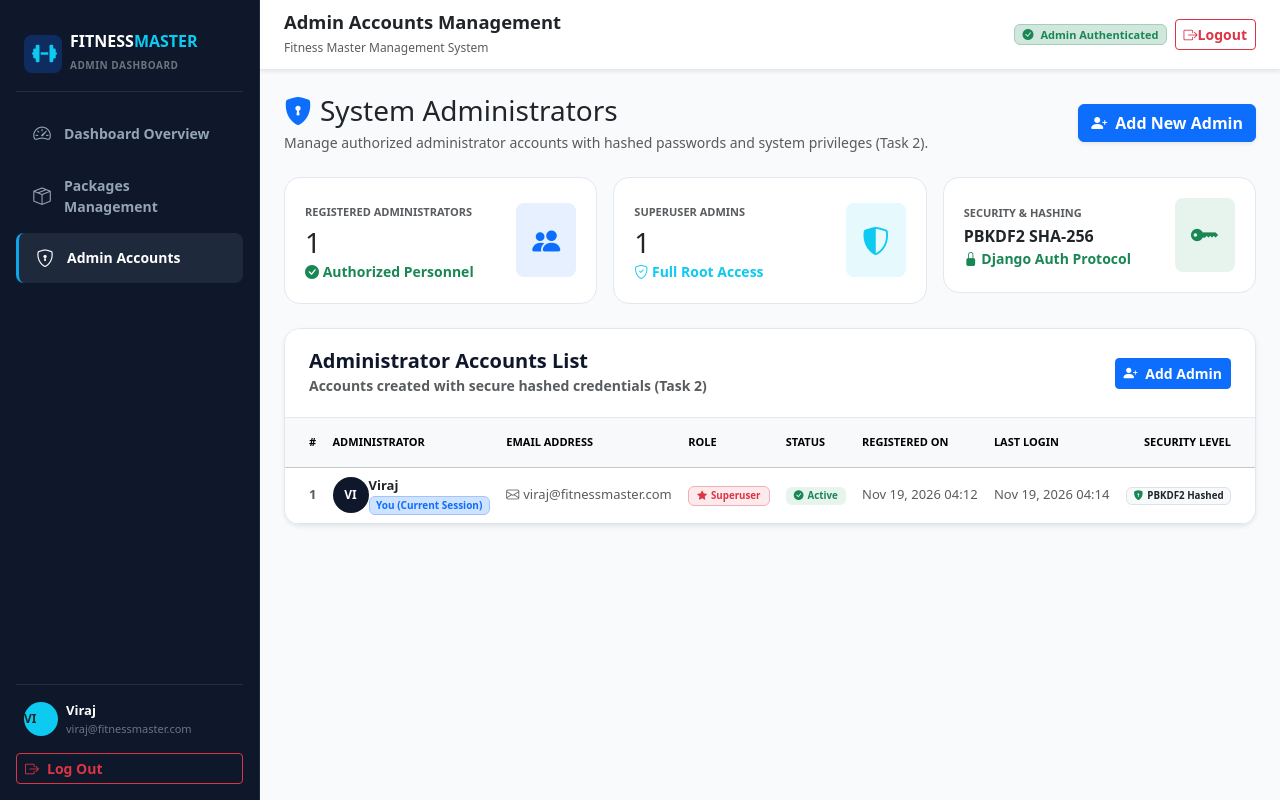
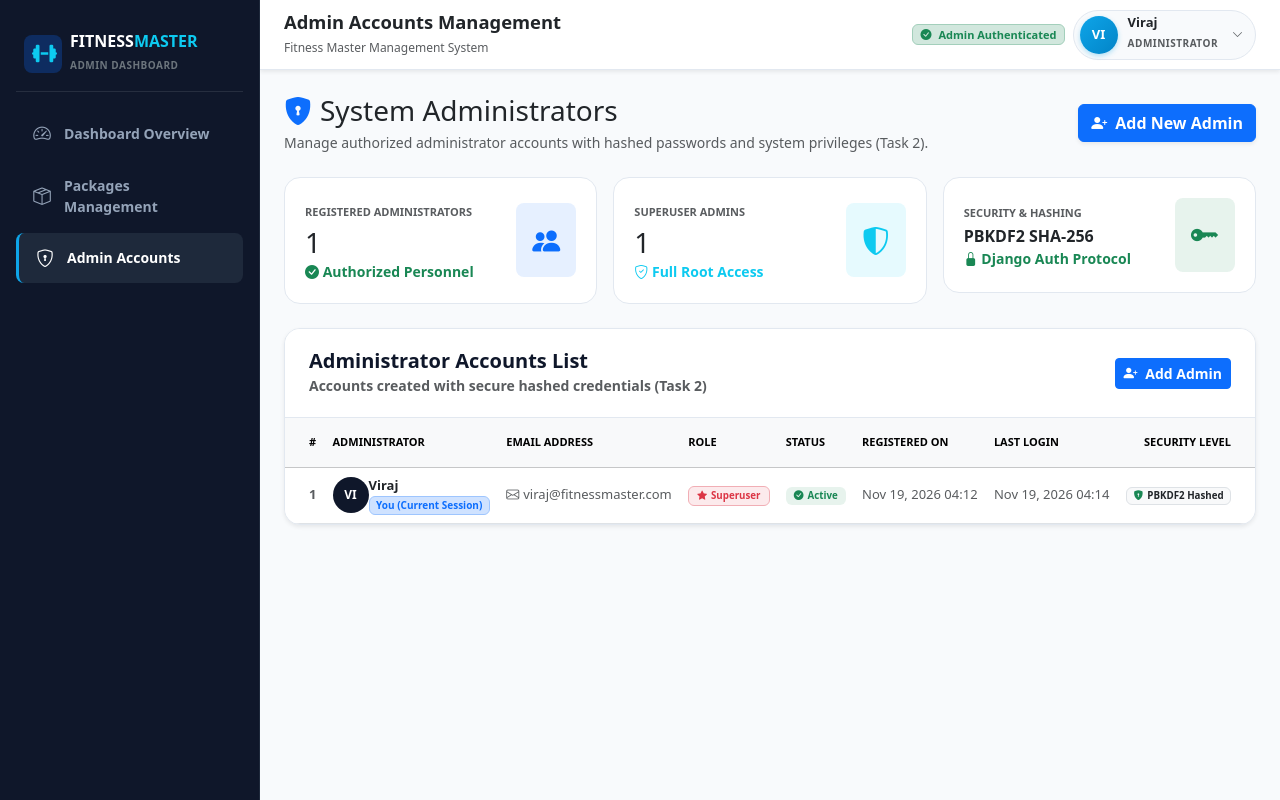
Before and after one commit to virudobariya24/Fitness_Master, a Django app: page /admins/ in a window 1280 px wide. Run offline with Django 5.2, Linux system fonts and the light colour scheme; a user stored in the database is signed in; data comes from the database, SQL or seed files in the repository.

Commit message:
Move profile from sidebar to header with mouse hover dropdown for logout and optimize mobile responsiveness

```diff
--- a/templates/base.html
+++ b/templates/base.html
@@ -101,7 +101,83 @@
     .admin-navbar {
       background-color: #ffffff;
       border-bottom: 1px solid var(--fm-border);
-      height: 70px;
+      min-height: 70px;
+      z-index: 1020;
+    }
+
+    /* Header Profile Pill & Hover Dropdown */
+    .profile-dropdown {
+      position: relative;
+    }
+
+    .profile-pill {
+      background: #f8fafc;
+      border: 1px solid var(--fm-border);
+      border-radius: 50px;
+      padding: 5px 12px 5px 6px;
+      display: inline-flex;
+      align-items: center;
+      gap: 10px;
+      text-decoration: none;
+      color: #1e293b;
+      cursor: pointer;
+      transition: all 0.2s ease;
+    }
+
+    .profile-pill:hover,
+    .profile-pill:focus,
+    .profile-dropdown.show .profile-pill {
+      background: #f1f5f9;
+      border-color: #cbd5e1;
+      color: #0f172a;
+    }
+
+    .profile-avatar-circle {
+      width: 38px;
+      height: 38px;
+      border-radius: 50%;
+      background: linear-gradient(135deg, #0ea5e9, #0284c7);
+      color: #ffffff;
+      font-weight: 700;
+      font-size: 13px;
+      display: flex;
+      align-items: center;
+      justify-content: center;
+      box-shadow: 0 2px 5px rgba(14, 165, 233, 0.3);
+    }
+
+    .profile-dropdown-menu {
+      min-width: 260px;
+      border-radius: 14px;
+      border: 1px solid var(--fm-border);
+      box-shadow: 0 10px 30px rgba(0, 0, 0, 0.12);
+      padding: 8px;
+      right: 0 !important;
+      left: auto !important;
+      top: 100%;
+      margin-top: 6px !important;
+    }
+
+    /* Desktop Hover Trigger */
+    @media (min-width: 768px) {
+      .profile-dropdown:hover .profile-dropdown-menu {
+        display: block;
+        opacity: 1;
+        visibility: visible;
+        transform: translateY(0);
+      }
+      .profile-dropdown .profile-dropdown-menu {
+        display: block;
+        opacity: 0;
+        visibility: hidden;
+        transform: translateY(6px);
+        transition: opacity 0.2s ease, transform 0.2s ease, visibility 0.2s;
+      }
+      .profile-dropdown-menu:hover {
+        display: block;
+        opacity: 1;
+        visibility: visible;
+      }
     }
 
     /* Stat Cards */
@@ -181,22 +257,6 @@
         </a>
       </li>
     </ul>
-
-    <!-- Bottom Admin Info & Logout -->
-    <div class="border-top border-secondary border-opacity-25 pt-3 mt-3">
-      <div class="d-flex align-items-center gap-2 px-2 mb-3">
-        <div class="rounded-circle bg-info text-dark fw-bold d-flex align-items-center justify-center" style="width: 34px; height: 34px; font-size: 12px;">
-          {{ request.user.username|slice:":2"|upper }}
-        </div>
-        <div class="overflow-hidden">
-          <div class="text-white fw-bold text-truncate" style="font-size: 13px;">{{ request.user.username }}</div>
-          <div class="text-secondary text-truncate" style="font-size: 11px;">{{ request.user.email }}</div>
-        </div>
-      </div>
-      <a href="{% url 'logout' %}" class="btn btn-outline-danger btn-sm w-100 fw-bold d-flex align-items-center justify-center gap-2">
-        <i class="bi bi-box-arrow-right"></i> Log Out
-      </a>
-    </div>
   </aside>
 
   <!-- Mobile Offcanvas Sidebar -->
@@ -250,14 +310,67 @@
         </div>
       </div>
 
-      <!-- Right Header Actions -->
+      <!-- Right Header: Admin Profile with Hover Dropdown & Logout -->
       <div class="d-flex align-items-center gap-2">
-        <span class="badge bg-success-subtle text-success border border-success-subtle d-none d-md-inline-block px-2.5 py-1.5" style="font-size: 11px;">
+        <span class="badge bg-success-subtle text-success border border-success-subtle d-none d-lg-inline-block px-2.5 py-1.5" style="font-size: 11px;">
           <i class="bi bi-check-circle-fill me-1"></i> Admin Authenticated
         </span>
-        <a href="{% url 'logout' %}" class="btn btn-sm btn-outline-danger fw-bold d-flex align-items-center gap-1.5" title="Log Out">
-          <i class="bi bi-box-arrow-right"></i> <span class="d-none d-sm-inline">Logout</span>
-        </a>
+
+        <!-- Profile Dropdown Component (Opens on Mouse Hover & Click) -->
+        <div class="dropdown profile-dropdown">
+          <div class="profile-pill" id="adminHeaderProfile" role="button" data-bs-toggle="dropdown" aria-expanded="false" tabindex="0">
+            <div class="profile-avatar-circle">
+              {{ request.user.username|slice:":2"|upper }}
+            </div>
+            <div class="d-none d-sm-block text-start pe-1">
+              <div class="fw-bold text-dark lh-1" style="font-size: 13px;">{{ request.user.username }}</div>
+              <small class="text-muted text-uppercase fw-semibold" style="font-size: 10px; letter-spacing: 0.5px;">Administrator</small>
+            </div>
+            <i class="bi bi-chevron-down text-muted" style="font-size: 11px;"></i>
+          </div>
+
+          <!-- Dropdown Menu -->
+          <ul class="dropdown-menu dropdown-menu-end profile-dropdown-menu shadow-lg border-0" aria-labelledby="adminHeaderProfile">
+            <!-- Profile Info Header -->
+            <li class="px-3 py-2.5 border-bottom mb-2 bg-light rounded-top-3">
+              <div class="d-flex align-items-center gap-2.5">
+                <div class="profile-avatar-circle" style="width: 38px; height: 38px; font-size: 13px;">
+                  {{ request.user.username|slice:":2"|upper }}
+                </div>
+                <div class="overflow-hidden">
+                  <div class="fw-bold text-dark text-truncate" style="font-size: 14px;">{{ request.user.username }}</div>
+                  <div class="text-muted text-truncate" style="font-size: 11px;">{{ request.user.email }}</div>
+                </div>
+              </div>
+            </li>
+
+            <!-- Quick Navigation Options -->
+            <li>
+              <a class="dropdown-item rounded-2 py-2 fw-semibold d-flex align-items-center gap-2 text-secondary" href="{% url 'admin_dashboard' %}">
+                <i class="bi bi-speedometer2 text-primary"></i> Dashboard Overview
+              </a>
+            </li>
+            <li>
+              <a class="dropdown-item rounded-2 py-2 fw-semibold d-flex align-items-center gap-2 text-secondary" href="{% url 'packages_list' %}">
+                <i class="bi bi-box-seam text-info"></i> Packages Management
+              </a>
+            </li>
+            <li>
+              <a class="dropdown-item rounded-2 py-2 fw-semibold d-flex align-items-center gap-2 text-secondary" href="{% url 'admin_accounts' %}">
+                <i class="bi bi-shield-lock text-success"></i> Admin Accounts
+              </a>
+            </li>
+
+            <li><hr class="dropdown-divider my-2"></li>
+
+            <!-- Logout Option -->
+            <li>
+              <a class="dropdown-item rounded-2 py-2 text-danger fw-bold d-flex align-items-center gap-2" href="{% url 'logout' %}">
+                <i class="bi bi-box-arrow-right fs-5"></i> Log Out
+              </a>
+            </li>
+          </ul>
+        </div>
       </div>
     </header>
 
@@ -290,6 +403,29 @@
 
 <!-- Bootstrap 5.3.3 JS Bundle -->
 <script src="https://cdn.jsdelivr.net/npm/bootstrap@5.3.3/dist/js/bootstrap.bundle.min.js"></script>
+<script>
+  // Smooth mouse hover dropdown functionality for Admin Profile
+  document.addEventListener('DOMContentLoaded', function() {
+    const dropdown = document.querySelector('.profile-dropdown');
+    const menu = document.querySelector('.profile-dropdown-menu');
+    if (dropdown && menu) {
+      let hoverTimer;
+      dropdown.addEventListener('mouseenter', function() {
+        if (window.innerWidth >= 768) {
+          clearTimeout(hoverTimer);
+          menu.classList.add('show');
+        }
+      });
+      dropdown.addEventListener('mouseleave', function() {
+        if (window.innerWidth >= 768) {
+          hoverTimer = setTimeout(function() {
+            menu.classList.remove('show');
+          }, 180);
+        }
+      });
+    }
+  });
+</script>
 {% block extra_js %}{% endblock %}
 </body>
 </html>
```
